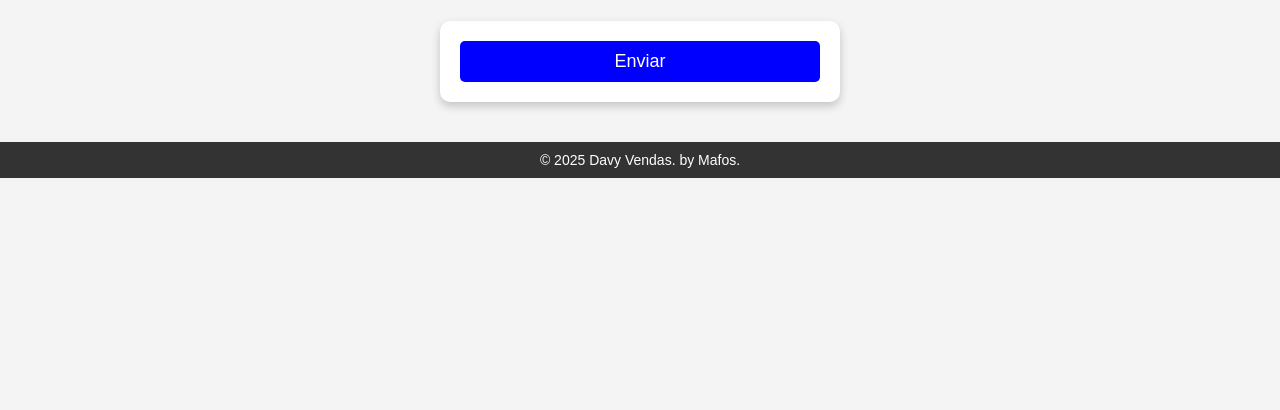
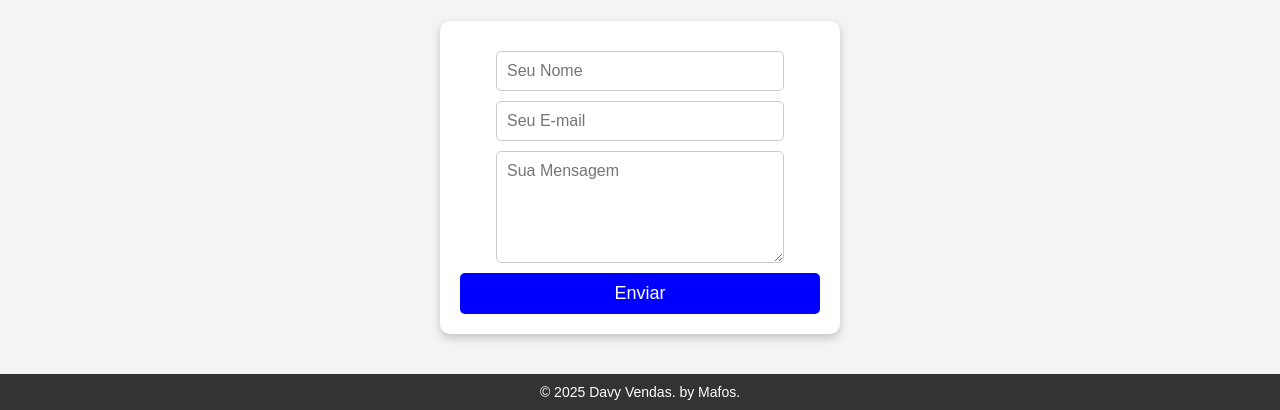
Before and after one commit to Mafosss/DavyVendas, a plain HTML site: page index.html in a window 1280 px wide. Shown: the part 961-1371 px from the top of the page. Before the commit the page ends 1139 px from the top, so only its background shows below. Drawn offline with Linux system fonts and the light colour scheme.

Commit message:
Update index.html

```diff
--- a/index.html
+++ b/index.html
@@ -117,11 +117,16 @@
      alt="Dava Jonas"
      style="width: 150px; height: 150px; border-radius: 50%;">
 
-<form action="https://formsubmit.co/seu-email@dominio.com" method="POST">
-    <!-- Campos do formulário -->
-    <input type="hidden" name="_next" value="https://mafosss.github.io/DavyVendas/obrigado.html">
-    <button type="submit">Enviar</button>
-</form>
+     <form action="https://formsubmit.co/20200304@notredamecampinas.net.br" method="POST">
+        <input type="text" name="nome" placeholder="Seu Nome" required>
+        <input type="email" name="email" placeholder="Seu E-mail" required>
+        <textarea name="mensagem" placeholder="Sua Mensagem" rows="5" required></textarea>
+
+        <!-- Redireciona para a página de obrigado após envio -->
+        <input type="hidden" name="_next" value="https://mafosss.github.io/obrigado.html">
+
+        <button type="submit">Enviar</button>
+    </form>
 
     </section>
     <footer>
```
